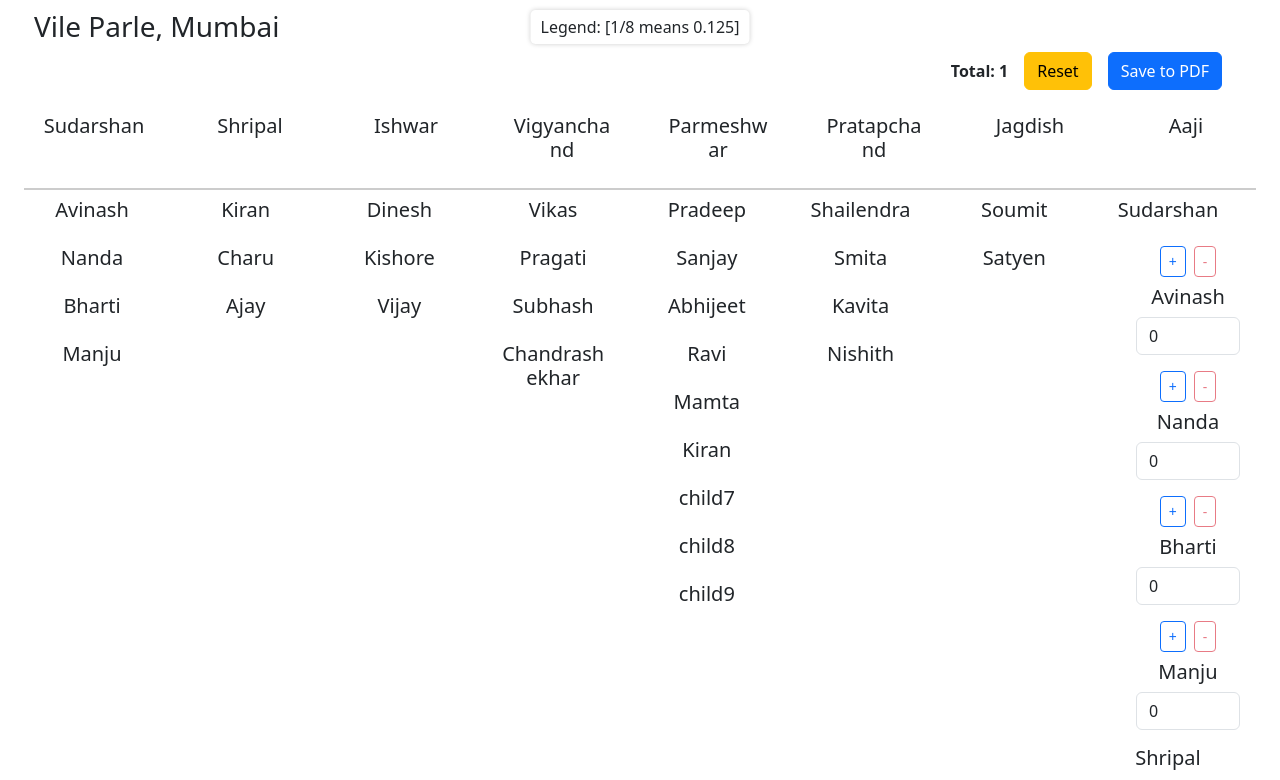
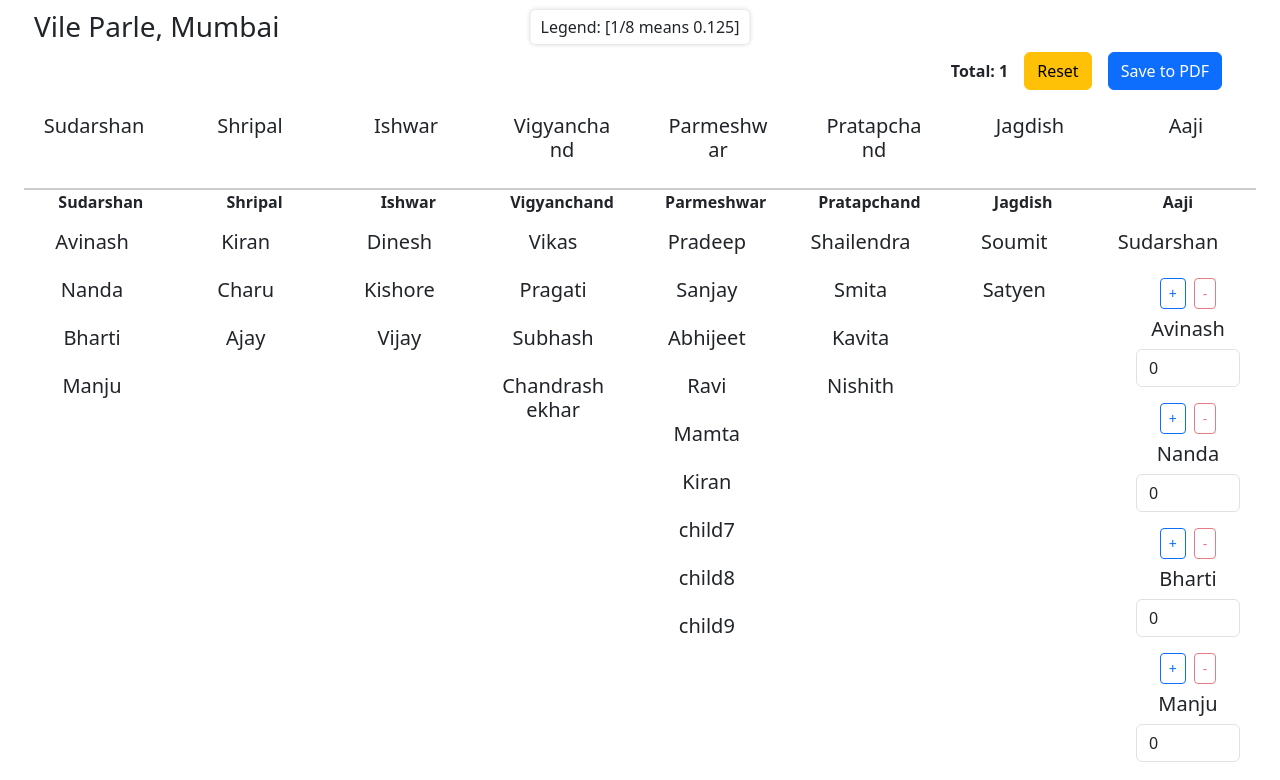
Before and after one commit to zarir-engineer/partition-tree-app, a Next.js app: page / in a window 1280 px wide. Shown: the top 780 px of the page. Built offline with nearby package versions, Linux system fonts and the light colour scheme.

Commit message:
Update CloudSpinnerGrid.tsx

```diff
--- a/app/components/CloudSpinnerGrid.tsx
+++ b/app/components/CloudSpinnerGrid.tsx
@@ -296,12 +296,23 @@ const CloudSpinnerGrid: React.FC = () => {
         </div>
 
         {/* ✅ Scrollable Children Section (Proper Grid) */}
-        <div className="scrollable-children px-2" style={{ display: "grid", gridTemplateColumns: "repeat(8, 1fr)", gap: "1rem" }}>
+        <div
+          className="scrollable-children px-2"
+          style={{ display: "grid", gridTemplateColumns: "repeat(8, 1fr)", gap: "1rem" }}
+        >
           {spinners
             .filter((sp) => sp.isTopLevel)
             .map((topLevel) => (
               <div key={topLevel.id}>
-                {renderSpinners(topLevel.children)}
+                {/* Top-Level Spinner Name or Placeholder */}
+                <div className="fw-bold text-center mb-2">{topLevel.name}</div>
+
+                {/* Render children if they exist */}
+                {topLevel.children.length > 0 ? (
+                  renderSpinners(topLevel.children)
+                ) : (
+                  <div className="text-muted text-center">No children</div>
+                )}
               </div>
             ))}
         </div>
```
